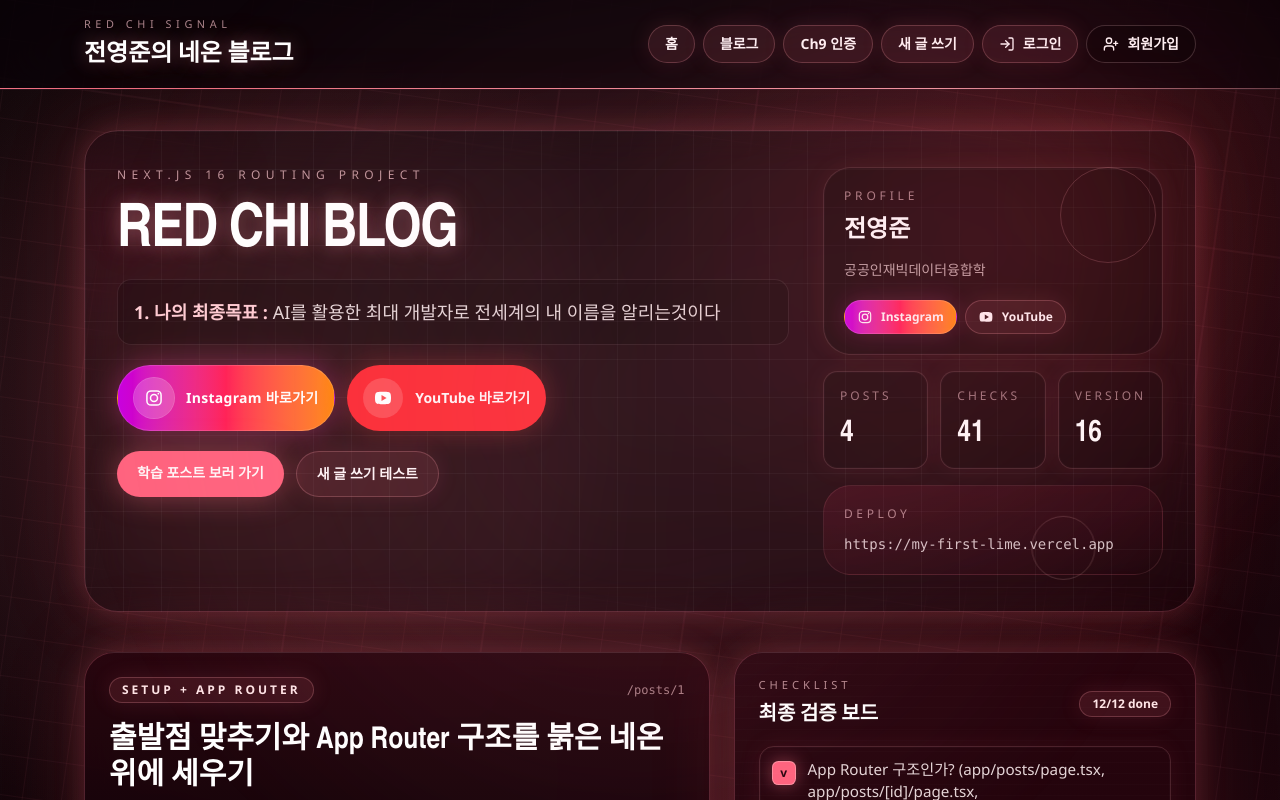
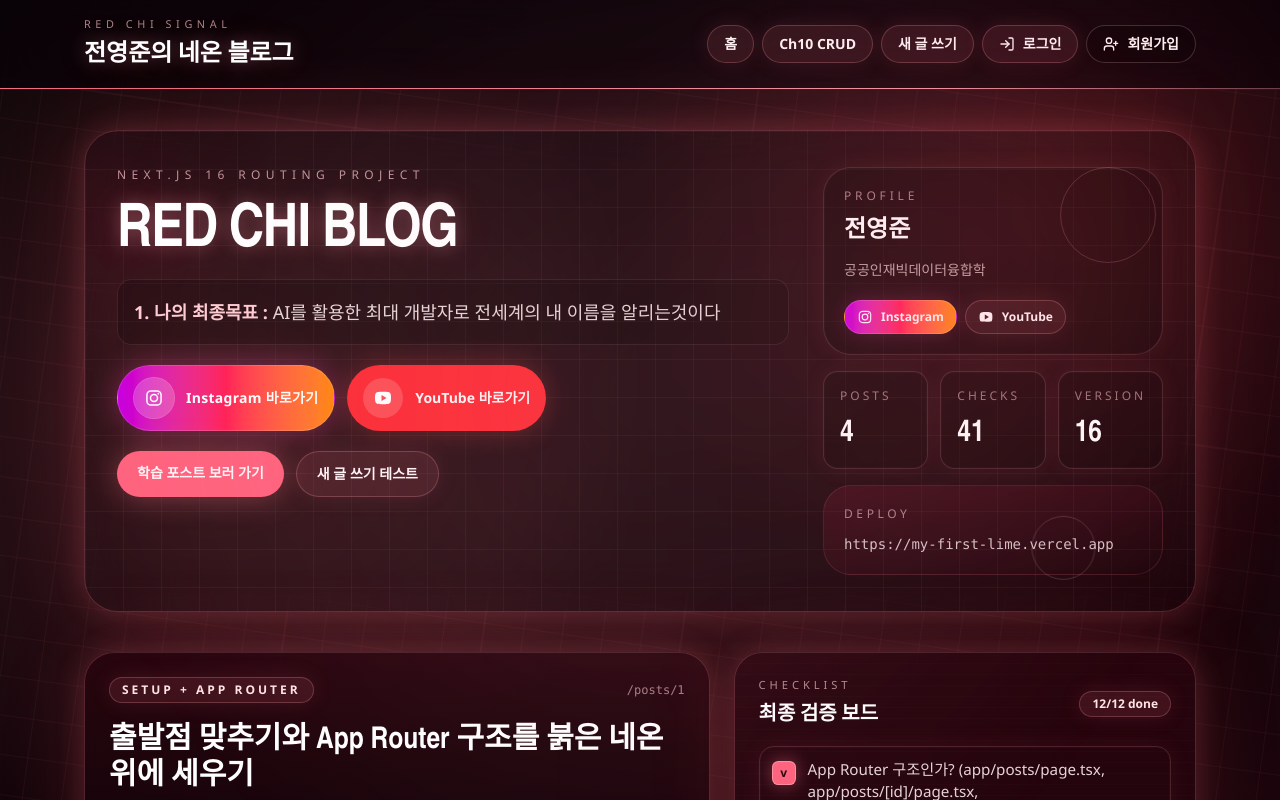
Before and after one commit to jeonyoungjun1233/my-first-web, a Next.js app: page / in a window 1280 px wide. Shown: the top 800 px of the page. Built offline with nearby package versions, Linux system fonts and the light colour scheme; no server answers.

Commit message:
Update nav for Ch10 CRUD

```diff
--- a/app/layout.tsx
+++ b/app/layout.tsx
@@ -20,8 +20,7 @@ type RootLayoutProps = Readonly<{
 export default function RootLayout({ children }: RootLayoutProps) {
   const links = [
     { href: "/", label: "홈" },
-    { href: "/posts", label: "블로그" },
-    { href: "/chapter-9", label: "Ch9 인증" },
+    { href: "/posts", label: "Ch10 CRUD" },
     { href: "/posts/new", label: "새 글 쓰기" },
   ];
 
```
